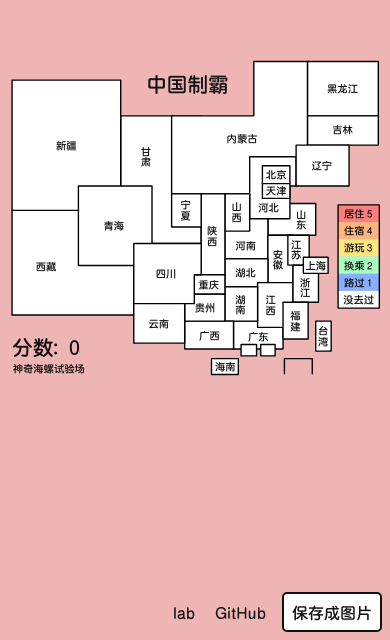
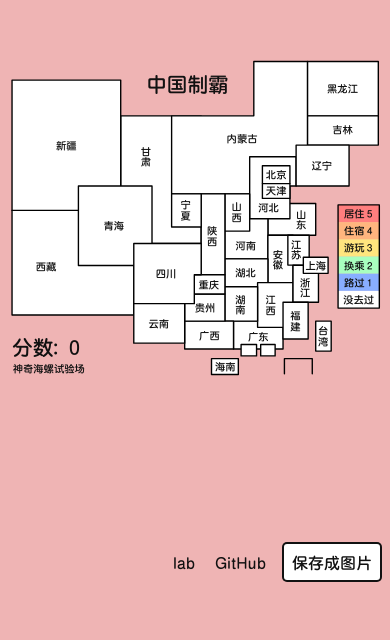
Before and after one commit to itorr/china-ex, a plain HTML site: page html/index.html in a window 390 px wide. Shown: the part 204-844 px from the top of the page. Drawn offline with nearby package versions, Linux system fonts and the light colour scheme; files that its build step writes are made by us from their sources.

Commit message:
手机超高尺寸时 给下缘预留 50px 高度

```diff
--- a/html/document.less
+++ b/html/document.less
@@ -94,6 +94,11 @@ footer{
         }
     }
 }
+@media (max-width:480px) and (min-height:600px) {
+    footer{
+        bottom: 50px;
+    }
+}
 
 html{
     &[data-loading]{
```
